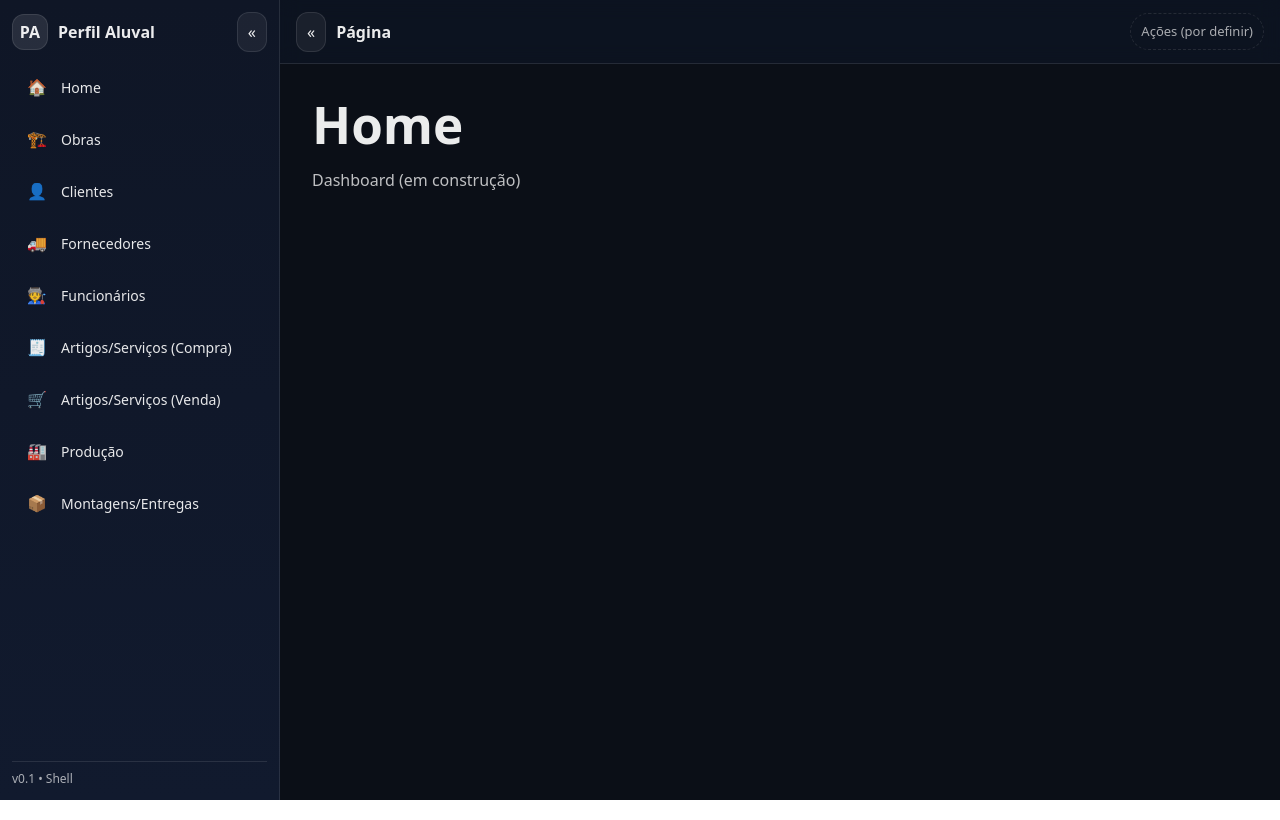
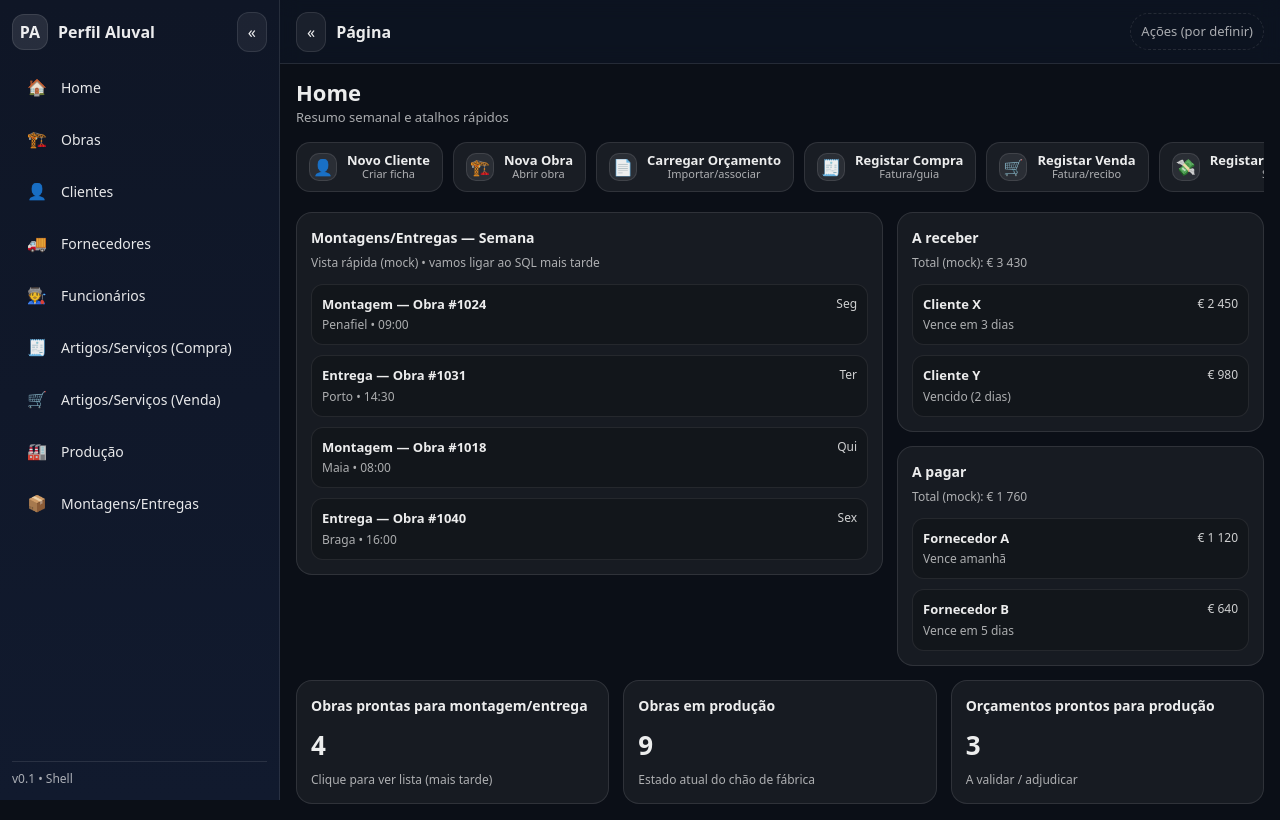
Before and after one commit to migueltorres10/PerfilAluval, a React app in the folder frontend/: page / in a window 1280 px wide. Built offline with nearby package versions, Linux system fonts and the light colour scheme; the HTML template or start-up script is replaced by a standard one.

Commit message:
chore(css): remove vite template styles and fix home css conflicts

```diff
--- a/frontend/src/index.css
+++ b/frontend/src/index.css
@@ -2,10 +2,6 @@
   font-family: system-ui, Avenir, Helvetica, Arial, sans-serif;
   line-height: 1.5;
   font-weight: 400;
-
-  color-scheme: light dark;
-  color: rgba(255, 255, 255, 0.87);
-  background-color: #242424;
 
   font-synthesis: none;
   text-rendering: optimizeLegibility;
@@ -58,10 +54,7 @@ button:focus-visible {
 }
 
 @media (prefers-color-scheme: light) {
-  :root {
-    color: #213547;
-    background-color: #ffffff;
-  }
+
   a:hover {
     color: #747bff;
   }
--- a/frontend/src/pages/Home/Home.jsx
+++ b/frontend/src/pages/Home/Home.jsx
@@ -1,8 +1,131 @@
+import "./home.css";
+
+const actions = [
+  { title: "Novo Cliente", hint: "Criar ficha", icon: "👤" },
+  { title: "Nova Obra", hint: "Abrir obra", icon: "🏗️" },
+  { title: "Carregar Orçamento", hint: "Importar/associar", icon: "📄" },
+  { title: "Registar Compra", hint: "Fatura/guia", icon: "🧾" },
+  { title: "Registar Venda", hint: "Fatura/recibo", icon: "🛒" },
+  { title: "Registar Pagamento", hint: "Saída", icon: "💸" },
+  { title: "Registar Recebimento", hint: "Entrada", icon: "💰" },
+];
+
+const week = [
+  { title: "Montagem — Obra #1024", sub: "Penafiel • 09:00", right: "Seg" },
+  { title: "Entrega — Obra #1031", sub: "Porto • 14:30", right: "Ter" },
+  { title: "Montagem — Obra #1018", sub: "Maia • 08:00", right: "Qui" },
+  { title: "Entrega — Obra #1040", sub: "Braga • 16:00", right: "Sex" },
+];
+
+const receber = [
+  { title: "Cliente X", sub: "Vence em 3 dias", right: "€ 2 450" },
+  { title: "Cliente Y", sub: "Vencido (2 dias)", right: "€ 980" },
+];
+
+const pagar = [
+  { title: "Fornecedor A", sub: "Vence amanhã", right: "€ 1 120" },
+  { title: "Fornecedor B", sub: "Vence em 5 dias", right: "€ 640" },
+];
+
 export default function Home() {
   return (
-    <div style={{ padding: 16 }}>
-      <h1 style={{ margin: 0 }}>Home</h1>
-      <p style={{ opacity: 0.8 }}>Dashboard (em construção)</p>
+    <div className="homeWrap">
+      <div className="homeHeader">
+        <div>
+          <h1 className="homeTitle">Home</h1>
+          <p className="homeSubtitle">Resumo semanal e atalhos rápidos</p>
+        </div>
+      </div>
+
+      <div className="actionBar" aria-label="Atalhos rápidos">
+        {actions.map((a) => (
+          <button
+            key={a.title}
+            className="actionBtn"
+            onClick={() => alert(`Ação: ${a.title} (a ligar depois)`)}
+            type="button"
+          >
+            <span className="actionIcon" aria-hidden="true">{a.icon}</span>
+            <span className="actionText">
+              <span className="actionTitle">{a.title}</span>
+              <span className="actionHint">{a.hint}</span>
+            </span>
+          </button>
+        ))}
+      </div>
+
+      <div className="homeGrid">
+        <section className="card">
+          <h2 className="cardTitle">Montagens/Entregas — Semana</h2>
+          <p className="cardMeta">Vista rápida (mock) • vamos ligar ao SQL mais tarde</p>
+
+          <div className="list">
+            {week.map((r) => (
+              <div key={r.title} className="listRow">
+                <div className="rowMain">
+                  <div className="rowTitle">{r.title}</div>
+                  <div className="rowSub">{r.sub}</div>
+                </div>
+                <div className="rowRight">{r.right}</div>
+              </div>
+            ))}
+          </div>
+        </section>
+
+        <aside style={{ display: "flex", flexDirection: "column", gap: 14 }}>
+          <section className="card">
+            <h2 className="cardTitle">A receber</h2>
+            <p className="cardMeta">Total (mock): € 3 430</p>
+            <div className="list">
+              {receber.map((r) => (
+                <div key={r.title} className="listRow">
+                  <div className="rowMain">
+                    <div className="rowTitle">{r.title}</div>
+                    <div className="rowSub">{r.sub}</div>
+                  </div>
+                  <div className="rowRight">{r.right}</div>
+                </div>
+              ))}
+            </div>
+          </section>
+
+          <section className="card">
+            <h2 className="cardTitle">A pagar</h2>
+            <p className="cardMeta">Total (mock): € 1 760</p>
+            <div className="list">
+              {pagar.map((r) => (
+                <div key={r.title} className="listRow">
+                  <div className="rowMain">
+                    <div className="rowTitle">{r.title}</div>
+                    <div className="rowSub">{r.sub}</div>
+                  </div>
+                  <div className="rowRight">{r.right}</div>
+                </div>
+              ))}
+            </div>
+          </section>
+        </aside>
+      </div>
+
+      <section className="kpis">
+        <div className="card">
+          <h2 className="cardTitle">Obras prontas para montagem/entrega</h2>
+          <div className="kpiValue">4</div>
+          <div className="kpiHint">Clique para ver lista (mais tarde)</div>
+        </div>
+
+        <div className="card">
+          <h2 className="cardTitle">Obras em produção</h2>
+          <div className="kpiValue">9</div>
+          <div className="kpiHint">Estado atual do chão de fábrica</div>
+        </div>
+
+        <div className="card">
+          <h2 className="cardTitle">Orçamentos prontos para produção</h2>
+          <div className="kpiValue">3</div>
+          <div className="kpiHint">A validar / adjudicar</div>
+        </div>
+      </section>
     </div>
   );
 }
--- /dev/null
+++ b/frontend/src/pages/Home/home.css
@@ -0,0 +1,168 @@
+.homeWrap{
+  display: flex;
+  flex-direction: column;
+  gap: 14px;
+}
+
+.homeHeader{
+  display:flex;
+  align-items:flex-end;
+  justify-content: space-between;
+  gap: 12px;
+}
+
+.homeTitle{
+  font-size: 22px;
+  font-weight: 750;
+  margin: 0;
+}
+
+.homeSubtitle{
+  margin: 4px 0 0 0;
+  color: rgba(255,255,255,0.65);
+  font-size: 13px;
+}
+
+/* Action bar */
+.actionBar{
+  display:flex;
+  gap: 10px;
+  overflow-x: auto;
+  padding-bottom: 6px;
+  -webkit-overflow-scrolling: touch;
+  scrollbar-width: thin;
+}
+.actionBar::-webkit-scrollbar{ height: 6px; }
+.actionBar::-webkit-scrollbar-thumb{ background: rgba(255,255,255,0.12); border-radius: 999px; }
+
+.actionBtn{
+  flex: 0 0 auto;
+  display:flex;
+  align-items:center;
+  gap: 10px;
+  border: 1px solid rgba(255,255,255,0.10);
+  background: rgba(255,255,255,0.06);
+  color: rgba(255,255,255,0.92);
+  border-radius: 14px;
+  padding: 10px 12px;
+  cursor: pointer;
+  white-space: nowrap;
+}
+.actionBtn:hover{
+  background: rgba(255,255,255,0.10);
+}
+.actionIcon{
+  width: 28px;
+  height: 28px;
+  display:flex;
+  align-items:center;
+  justify-content:center;
+  border-radius: 10px;
+  background: rgba(255,255,255,0.08);
+  border: 1px solid rgba(255,255,255,0.10);
+}
+.actionText{
+  display:flex;
+  flex-direction: column;
+  line-height: 1.1;
+}
+.actionTitle{ font-size: 13px; font-weight: 650; }
+.actionHint{ font-size: 11px; color: rgba(255,255,255,0.65); }
+
+/* Grid principal */
+.homeGrid{
+  display:grid;
+  grid-template-columns: 1.6fr 1fr;
+  gap: 14px;
+  align-items: start;
+}
+
+.card{
+  border: 1px solid rgba(255,255,255,0.10);
+  background: rgba(255,255,255,0.05);
+  border-radius: 16px;
+  padding: 14px;
+}
+
+.cardTitle{
+  margin: 0;
+  font-size: 14px;
+  font-weight: 750;
+}
+
+.cardMeta{
+  margin: 6px 0 0 0;
+  font-size: 12px;
+  color: rgba(255,255,255,0.65);
+}
+
+.list{
+  margin-top: 12px;
+  display:flex;
+  flex-direction: column;
+  gap: 10px;
+}
+
+.listRow{
+  display:flex;
+  align-items:flex-start;
+  justify-content: space-between;
+  gap: 10px;
+  padding: 10px;
+  border-radius: 12px;
+  background: rgba(0,0,0,0.18);
+  border: 1px solid rgba(255,255,255,0.08);
+}
+
+.rowMain{
+  display:flex;
+  flex-direction: column;
+  gap: 2px;
+  min-width: 0;
+}
+.rowTitle{
+  font-size: 13px;
+  font-weight: 650;
+  white-space: nowrap;
+  overflow:hidden;
+  text-overflow: ellipsis;
+}
+.rowSub{
+  font-size: 12px;
+  color: rgba(255,255,255,0.65);
+  white-space: nowrap;
+  overflow:hidden;
+  text-overflow: ellipsis;
+}
+.rowRight{
+  text-align: right;
+  font-size: 12px;
+  color: rgba(255,255,255,0.8);
+  white-space: nowrap;
+}
+
+.kpis{
+  display:grid;
+  grid-template-columns: repeat(3, 1fr);
+  gap: 14px;
+}
+
+.kpiValue{
+  margin-top: 10px;
+  font-size: 26px;
+  font-weight: 850;
+}
+.kpiHint{
+  margin-top: 6px;
+  font-size: 12px;
+  color: rgba(255,255,255,0.65);
+}
+
+/* Responsive */
+@media (max-width: 1050px){
+  .homeGrid{ grid-template-columns: 1fr; }
+}
+
+@media (max-width: 700px){
+  .kpis{ grid-template-columns: 1fr; }
+}
--- a/frontend/src/styles/appShell.css
+++ b/frontend/src/styles/appShell.css
@@ -11,6 +11,10 @@
   --sidebar-w: 280px;
   --sidebar-w-collapsed: 78px;
   --topbar-h: 64px;
+}
+
+html, body, #root{
+  background: var(--bg);
 }
 
 *{ box-sizing: border-box; }
```
Also changed, not shown: frontend/src/App.css (+0 -37 lines).
